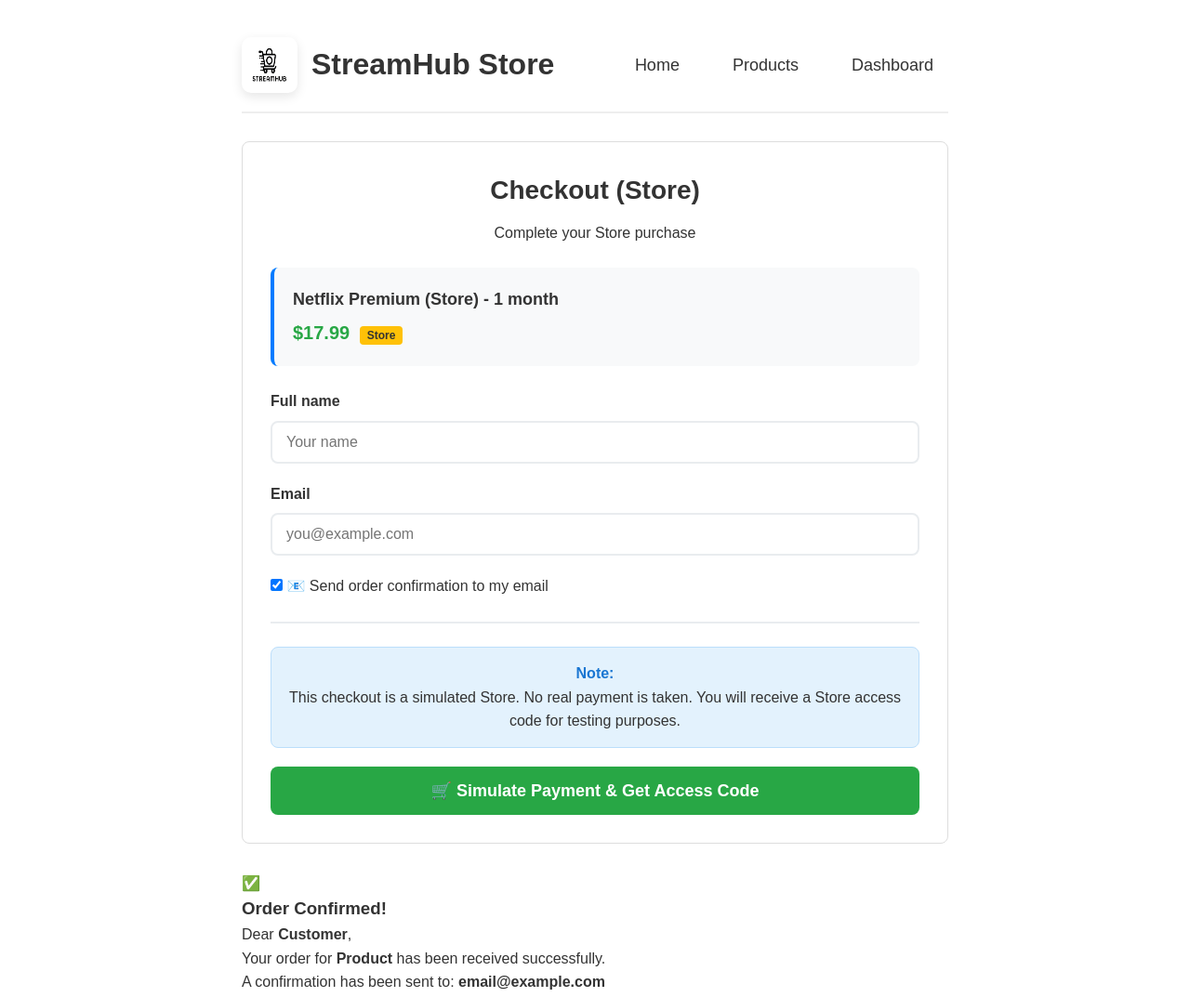
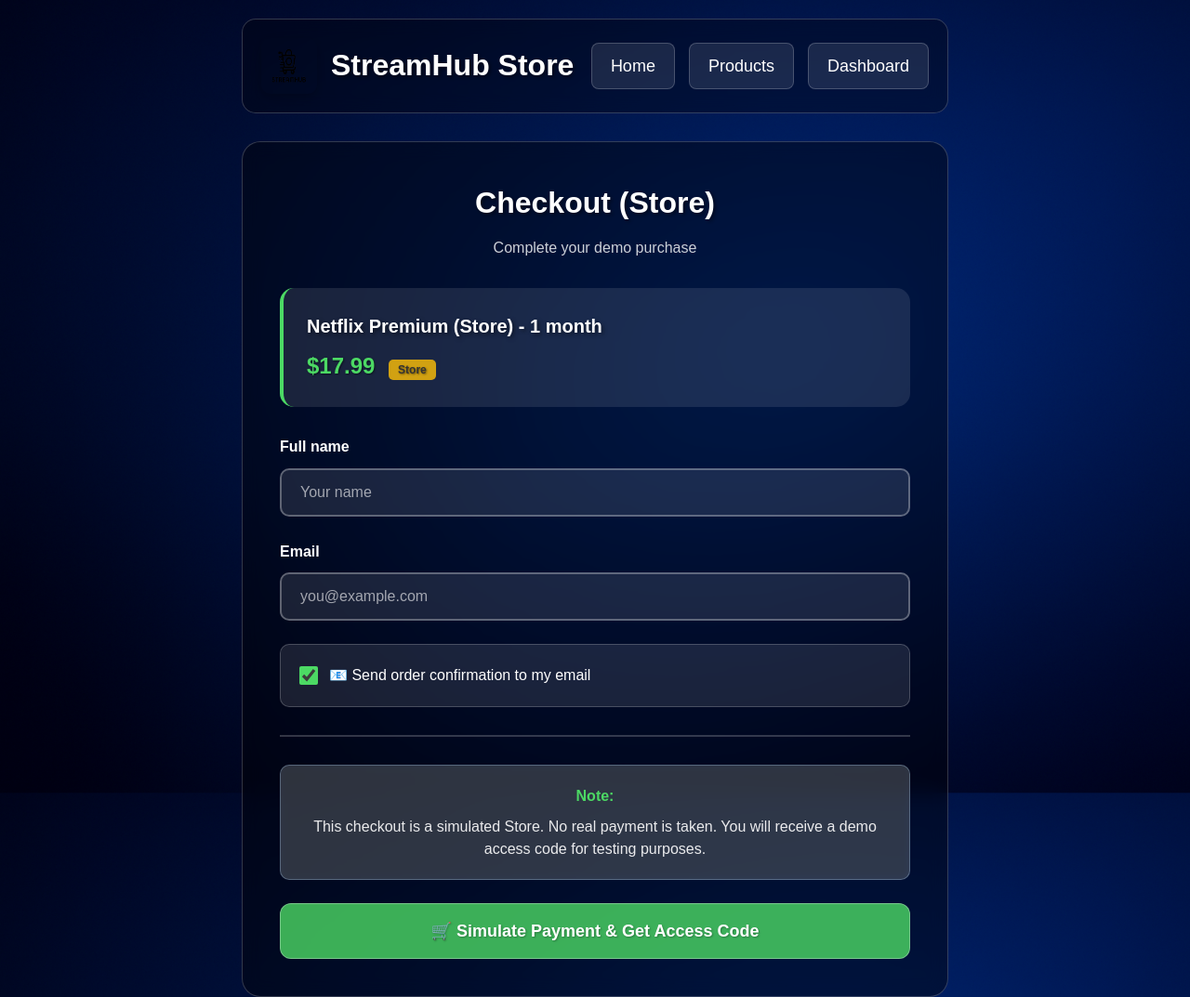
Before and after one commit to streamhub-store/Streamhub.store, a plain HTML site: page checkout.html in a window 1280 px wide. Shown: the top 1073 px of the page at 93% size. Drawn offline with nearby package versions, Linux system fonts and the light colour scheme.

Commit message:
Add files via upload

```diff
--- a/checkout.html
+++ b/checkout.html
@@ -5,33 +5,40 @@
     <meta name="viewport" content="width=device-width, initial-scale=1.0">
     <title>Checkout - StreamHub Store</title>
     <style>
-         * {
+        * {
             margin: 0;
             padding: 0;
             box-sizing: border-box;
         }
 
         body {
-            font-family: Arial, sans-serif;
-            background: white;
-            color: #333;
+            font-family: 'Arial', sans-serif;
+            background: url('images/logo4.png') no-repeat center center fixed;
+            background-size: cover;
+            color: white;
             line-height: 1.6;
+            min-height: 100vh;
         }
 
         .container {
             max-width: 800px;
             margin: 0 auto;
             padding: 20px;
+            background: transparent;
+            min-height: 100vh;
         }
 
-        /* ⭐⭐ الهيدر مع اللوجو والتنقل على اليمين ⭐⭐ */
+        /* ⭐⭐ الهيدر ⭐⭐ */
         .main-header {
             display: flex;
             justify-content: space-between;
             align-items: center;
             margin-bottom: 30px;
-            padding: 20px 0;
-            border-bottom: 2px solid #eee;
+            padding: 20px;
+            background: rgba(0, 0, 0, 0.3);
+            border-radius: 15px;
+            border: 1px solid rgba(255, 255, 255, 0.2);
+            backdrop-filter: blur(10px);
         }
 
         .logo-container {
@@ -44,171 +51,307 @@
             width: 60px;
             height: 60px;
             border-radius: 10px;
-            box-shadow: 0 4px 12px rgba(0,0,0,0.1);
+            box-shadow: 0 4px 12px rgba(0,0,0,0.2);
         }
 
         .store-title {
             font-size: 32px;
             font-weight: bold;
-            color: #333;
+            color: white;
+            text-shadow: 2px 2px 4px rgba(0,0,0,0.5);
         }
 
-        /* ⭐⭐ التنقل على اليمين ⭐⭐ */
+        /* ⭐⭐ التنقل ⭐⭐ */
         .top-navigation {
             display: flex;
-            gap: 25px;
+            gap: 15px;
         }
 
         .nav-item {
             text-decoration: none;
-            color: #333;
+            color: white;
             font-size: 18px;
             font-weight: 500;
-            padding: 8px 16px;
-            border-radius: 5px;
+            padding: 10px 20px;
+            border-radius: 8px;
             transition: all 0.3s ease;
+            background: rgba(255, 255, 255, 0.1);
+            border: 1px solid rgba(255, 255, 255, 0.2);
         }
 
         .nav-item:hover {
-            background: #f8f9fa;
+            background: rgba(255, 255, 255, 0.2);
+            transform: translateY(-2px);
         }
 
         .nav-item.active {
-            background: #007bff;
+            background: rgba(255, 255, 255, 0.3);
             color: white;
+            border-color: rgba(255, 255, 255, 0.4);
         }
 
-        /* محتوى Checkout */
+        /* ⭐⭐ محتوى Checkout ⭐⭐ */
         .checkout-card {
-            background: white;
-            border: 1px solid #ddd;
-            border-radius: 8px;
-            padding: 30px;
+            background: rgba(0, 0, 0, 0.4);
+            border: 1px solid rgba(255, 255, 255, 0.2);
+            border-radius: 20px;
+            padding: 40px;
             margin-bottom: 30px;
+            backdrop-filter: blur(10px);
         }
 
         .checkout-header {
             text-align: center;
-            margin-bottom: 25px;
+            margin-bottom: 30px;
         }
 
         .checkout-title {
-            font-size: 28px;
-            color: #333;
+            font-size: 32px;
+            color: white;
             margin-bottom: 10px;
+            text-shadow: 2px 2px 4px rgba(0,0,0,0.5);
         }
 
+        .checkout-subtitle {
+            color: rgba(255, 255, 255, 0.8);
+            font-size: 16px;
+        }
+
+        /* ⭐⭐ ملخص الطلب ⭐⭐ */
         .order-summary {
-            background: #f8f9fa;
-            padding: 20px;
-            border-radius: 8px;
-            margin-bottom: 25px;
-            border-left: 4px solid #007bff;
+            background: rgba(255, 255, 255, 0.1);
+            padding: 25px;
+            border-radius: 15px;
+            margin-bottom: 30px;
+            border-left: 4px solid #4cd964;
         }
 
         .product-name {
-            font-size: 18px;
+            font-size: 20px;
             font-weight: bold;
-            color: #333;
-            margin-bottom: 5px;
+            color: white;
+            margin-bottom: 8px;
+            text-shadow: 2px 2px 4px rgba(0,0,0,0.5);
         }
 
         .product-price {
-            font-size: 20px;
+            font-size: 24px;
             font-weight: bold;
-            color: #28a745;
+            color: #4cd964;
+            text-shadow: 1px 1px 2px rgba(0,0,0,0.5);
         }
 
         .store-badge {
-            background: #ffc107;
+            background: rgba(255, 193, 7, 0.8);
             color: #333;
-            padding: 3px 8px;
-            border-radius: 4px;
+            padding: 4px 10px;
+            border-radius: 5px;
             font-size: 12px;
             font-weight: bold;
-            margin-left: 5px;
+            margin-left: 8px;
         }
 
+        /* ⭐⭐ نموذج الدفع ⭐⭐ */
         .checkout-form {
             margin-top: 25px;
         }
 
         .form-group {
-            margin-bottom: 20px;
+            margin-bottom: 25px;
         }
 
         .form-label {
             display: block;
-            margin-bottom: 8px;
+            margin-bottom: 10px;
             font-weight: bold;
-            color: #333;
+            color: white;
+            font-size: 16px;
         }
 
         .form-input {
             width: 100%;
-            padding: 12px 15px;
-            border: 2px solid #e9ecef;
-            border-radius: 8px;
+            padding: 15px 20px;
+            border: 2px solid rgba(255, 255, 255, 0.3);
+            border-radius: 10px;
             font-size: 16px;
-            transition: border-color 0.3s ease;
+            transition: all 0.3s ease;
+            background: rgba(255, 255, 255, 0.1);
+            color: white;
         }
 
         .form-input:focus {
             outline: none;
-            border-color: #007bff;
+            border-color: #4cd964;
+            background: rgba(255, 255, 255, 0.15);
+        }
+
+        .form-input::placeholder {
+            color: rgba(255, 255, 255, 0.6);
         }
 
         .divider {
             border: none;
-            border-top: 2px solid #e9ecef;
-            margin: 25px 0;
+            height: 2px;
+            background: rgba(255, 255, 255, 0.2);
+            margin: 30px 0;
         }
 
+        /* ⭐⭐ خيار الإشعارات ⭐⭐ */
+        .notification-section {
+            margin: 25px 0;
+            padding: 20px;
+            background: rgba(255, 255, 255, 0.1);
+            border-radius: 10px;
+            border: 1px solid rgba(255, 255, 255, 0.2);
+        }
+
+        .notification-option {
+            display: flex;
+            align-items: center;
+            gap: 12px;
+            color: white;
+            font-weight: 500;
+            cursor: pointer;
+            font-size: 16px;
+        }
+
+        .notification-option input[type="checkbox"] {
+            width: 20px;
+            height: 20px;
+            accent-color: #4cd964;
+        }
+
+        /* ⭐⭐ تنبيه ⭐⭐ */
         .alert-note {
-            background: #e3f2fd;
-            border: 1px solid #bbdefb;
-            border-radius: 8px;
-            padding: 15px;
-            margin: 20px 0;
+            background: rgba(227, 242, 253, 0.2);
+            border: 1px solid rgba(187, 222, 251, 0.3);
+            border-radius: 10px;
+            padding: 20px;
+            margin: 25px 0;
             text-align: center;
+            backdrop-filter: blur(5px);
         }
 
         .alert-note strong {
-            color: #1976d2;
+            color: #4cd964;
+            display: block;
+            margin-bottom: 8px;
+            font-size: 16px;
         }
 
+        .alert-note p {
+            color: rgba(255, 255, 255, 0.9);
+            margin: 0;
+            line-height: 1.5;
+        }
+
+        /* ⭐⭐ زر الدفع ⭐⭐ */
         .payment-btn {
             display: block;
             width: 100%;
-            background: #28a745;
+            background: rgba(76, 217, 100, 0.8);
             color: white;
-            padding: 15px 20px;
+            padding: 18px 20px;
             border: none;
-            border-radius: 8px;
+            border-radius: 12px;
             font-size: 18px;
             font-weight: bold;
             cursor: pointer;
+            transition: all 0.3s ease;
+            border: 1px solid rgba(255, 255, 255, 0.3);
+            text-shadow: 1px 1px 2px rgba(0,0,0,0.3);
+        }
+
+        .payment-btn:hover {
+            background: rgba(76, 217, 100, 0.9);
+            transform: translateY(-3px);
+            box-shadow: 0 8px 25px rgba(76, 217, 100, 0.3);
+        }
+
+        .payment-btn:active {
+            transform: translateY(-1px);
+        }
+
+        /* ⭐⭐ تأكيد الطلب ⭐⭐ */
+        .confirmation-overlay {
+            position: fixed;
+            top: 0;
+            left: 0;
+            width: 100%;
+            height: 100%;
+            background: rgba(0, 0, 0, 0.9);
+            display: none;
+            justify-content: center;
+            align-items: center;
+            z-index: 1000;
+        }
+
+        .confirmation-card {
+            background: white;
+            padding: 40px;
+            border-radius: 20px;
+            text-align: center;
+            max-width: 450px;
+            color: #333;
+            box-shadow: 0 20px 60px rgba(0, 0, 0, 0.5);
+        }
+
+        .confirmation-icon {
+            font-size: 60px;
+            margin-bottom: 20px;
+        }
+
+        .confirmation-card h3 {
+            font-size: 28px;
+            color: #2c3e50;
+            margin-bottom: 15px;
+        }
+
+        .confirmation-card p {
+            font-size: 16px;
+            color: #5d6d7e;
+            margin-bottom: 10px;
+            line-height: 1.5;
+        }
+
+        .confirmation-card strong {
+            color: #2c3e50;
+        }
+
+        .confirmation-card button {
+            background: #4cd964;
+            color: white;
+            border: none;
+            padding: 15px 30px;
+            border-radius: 10px;
+            font-size: 16px;
+            font-weight: bold;
+            cursor: pointer;
+            margin-top: 20px;
             transition: background 0.3s ease;
         }
 
-        .payment-btn:hover {
-            background: #229954;
+        .confirmation-card button:hover {
+            background: #44c554;
         }
 
-        /* الفوتر */
+        /* ⭐⭐ الفوتر ⭐⭐ */
         .main-footer {
             text-align: center;
             margin-top: 50px;
-            padding: 30px 0;
-            border-top: 2px solid #eee;
-            color: #666;
+            padding: 30px;
+            background: rgba(0, 0, 0, 0.4);
+            border-radius: 15px;
+            border: 1px solid rgba(255, 255, 255, 0.2);
+            backdrop-filter: blur(10px);
         }
 
         .creators {
             font-size: 16px;
             font-weight: bold;
             margin-top: 10px;
-            color: #333;
+            color: white;
+            text-shadow: 1px 1px 2px rgba(0,0,0,0.5);
         }
 
         /* ⭐⭐ تحميل ⭐⭐ */
@@ -255,7 +398,7 @@
         <div class="checkout-card">
             <div class="checkout-header">
                 <h1 class="checkout-title">Checkout (Store)</h1>
-                <p class="checkout-subtitle">Complete your Store purchase</p>
+                <p class="checkout-subtitle">Complete your demo purchase</p>
             </div>
 
             <!-- ⭐⭐ ملخص الطلب ⭐⭐ -->
@@ -292,7 +435,7 @@
                 <!-- ⭐⭐ تنبيه ⭐⭐ -->
                 <div class="alert-note">
                     <strong>Note:</strong>
-                    <p>This checkout is a simulated Store. No real payment is taken. You will receive a Store access code for testing purposes.</p>
+                    <p>This checkout is a simulated Store. No real payment is taken. You will receive a demo access code for testing purposes.</p>
                 </div>
 
                 <!-- ⭐⭐ زر الدفع ⭐⭐ -->
@@ -334,7 +477,7 @@
         emailjs.init("zfsc2TbBY2B_ipi4P");
 
         // ⭐⭐ إيميل المتجر (للاستقبال) ⭐⭐
-        const STORE_EMAIL = "chefsaid102@gmail.com"; // ⭐⭐ غير هذا بإيميلك ⭐⭐
+        const STORE_EMAIL = "saidsabil17@gmail.com"; // ⭐⭐ غير هذا بإيميلك ⭐⭐
 
         // معالجة نموذج الدفع
         document.getElementById('checkoutForm').addEventListener('submit', function(e) {
```
